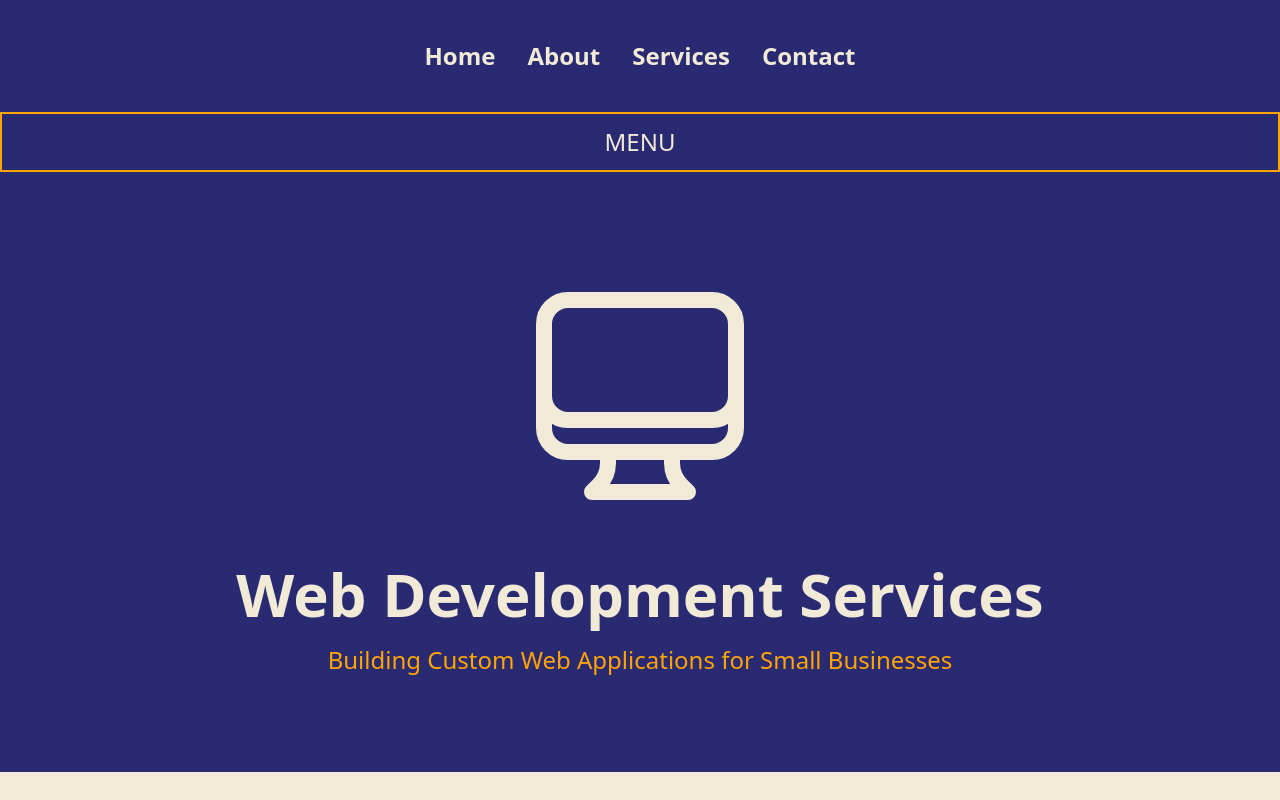
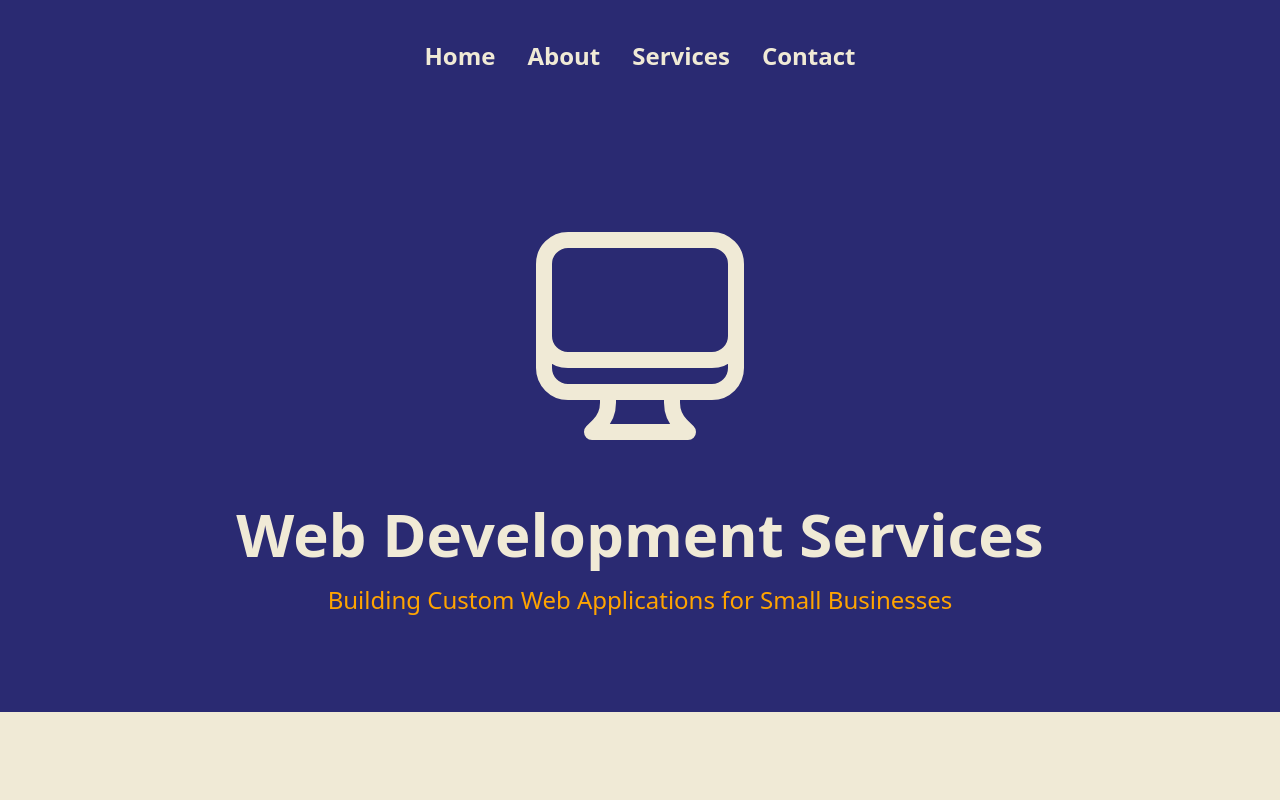
Before and after one commit to drethedevjs/web-dev-services, a Next.js app: page / in a window 1280 px wide. Shown: the top 800 px of the page. Built offline with nearby package versions, Linux system fonts and the light colour scheme.

Commit message:
Hiding show menu button on large screens.

```diff
--- a/src/components/Header.tsx
+++ b/src/components/Header.tsx
@@ -31,7 +31,7 @@ export default function Header() {
           <button onClick={() => navigate("/contact")}>Contact</button>
         </li>
       </ul>
-      <button className="uppercase text-2xl py-3 w-full text-center border-2 border-secondary" onClick={toggleMenu}>Menu</button>
+      <button className="md:hidden uppercase text-2xl py-3 w-full text-center border-2 border-secondary" onClick={toggleMenu}>Menu</button>
       <ul className={`mobile-nav-links ${showMenu ? 'flex flex-col' : 'hidden'}`}>
         <li>
           <button onClick={() => navigate("/")}>Home</button>
```
